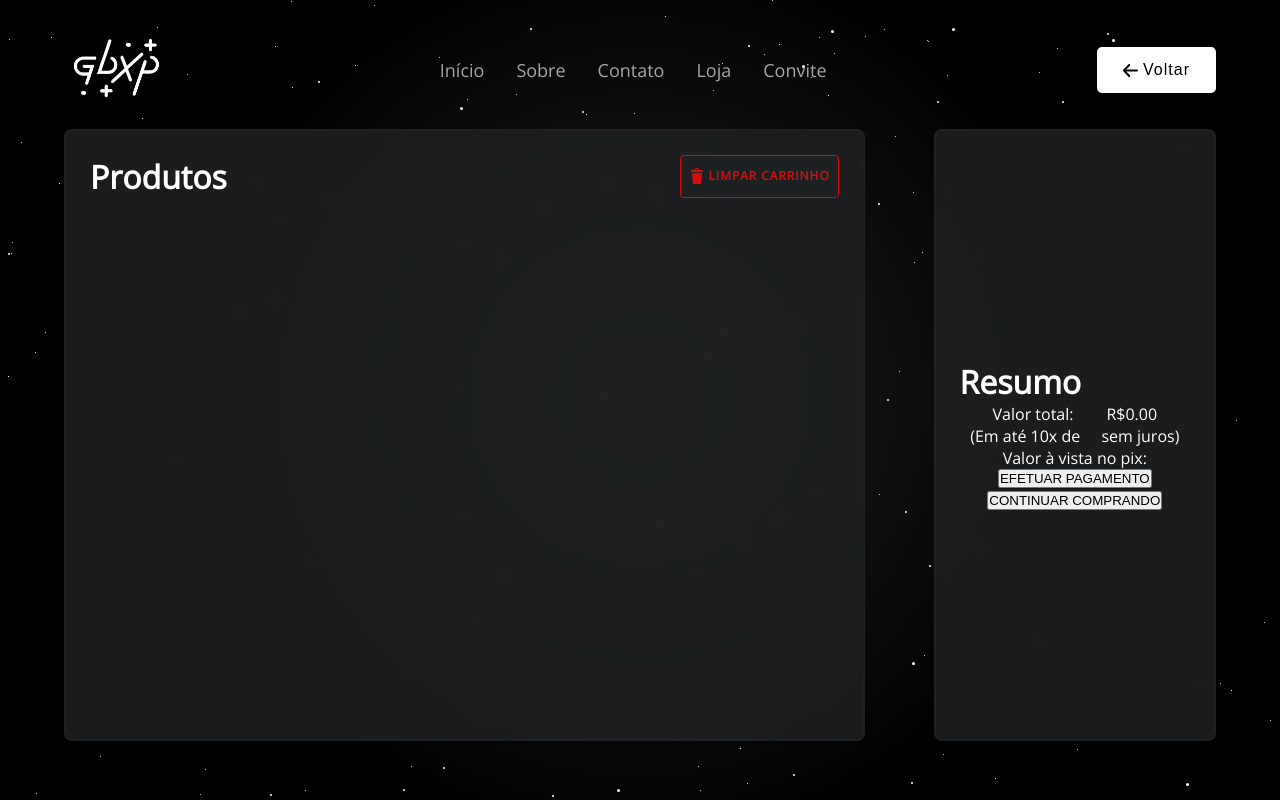
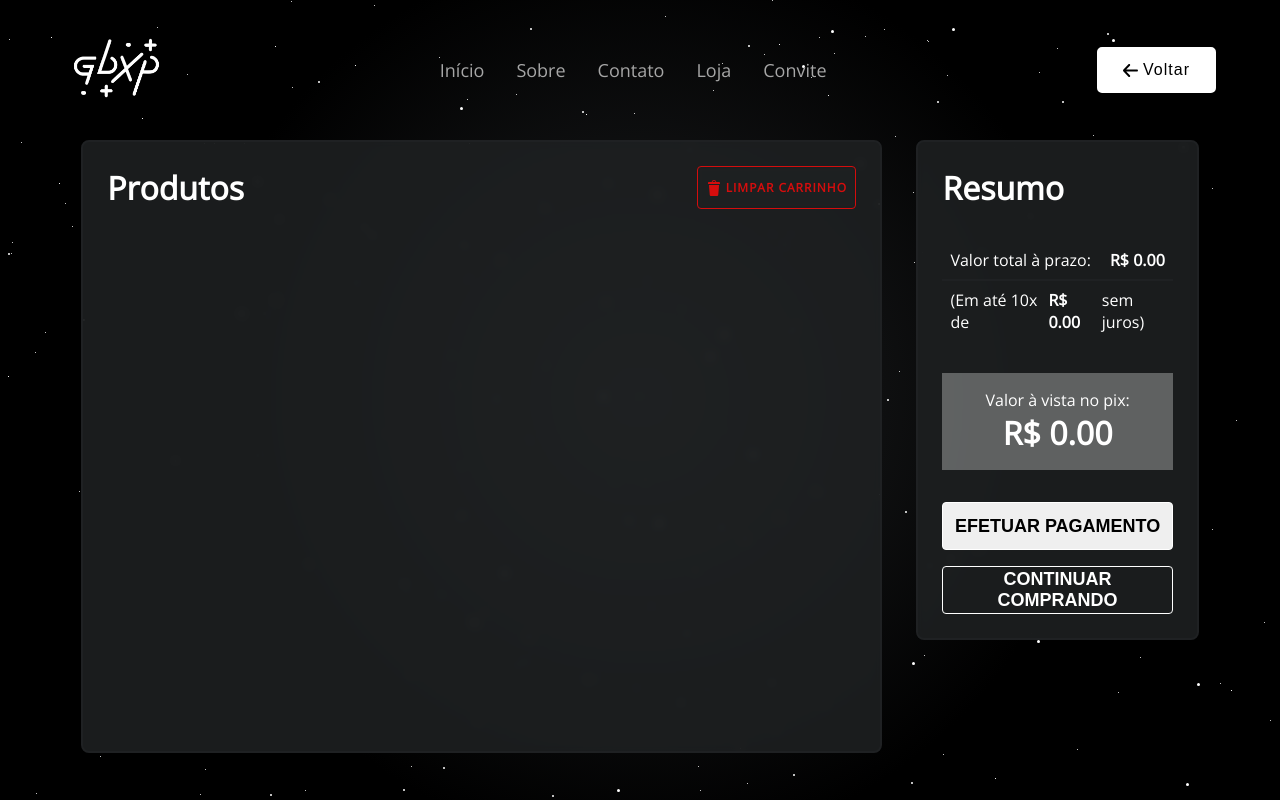
Before and after one commit to LeandroGiovani/GBXP, a Flask app: page /carrinho in a window 1280 px wide. Run offline with Flask 3, Linux system fonts and the light colour scheme; some libraries are stand-ins or nearby versions.

Commit message:
Ultima atualização

```diff
--- a/static/css/style.css
+++ b/static/css/style.css
@@ -1512,8 +1512,8 @@ svg{
   height: calc(85vh - 90px);
   padding: 0 5%;
   display: flex;
-  justify-content: space-between;
-  align-items: center;
+  justify-content: space-around;
+  align-items: flex-start;
 }
 
 .carrinho-content1{
@@ -1528,11 +1528,10 @@ svg{
 
 .carrinho-content2{
   width: 20%;
-  height: 95%;
+  max-width: 300px;
   display: flex;
   flex-direction: column;
   align-items: center;
-  justify-content: center;
   background-color: rgba(31, 33, 35, .85);
   border-radius: 8px;
   padding: 24px;
@@ -1551,9 +1550,83 @@ svg{
   width: 100%;
 }
 
-.div-preco p{
+.valorT{
   display: flex;
-  justify-content: space-evenly;
+  justify-content: space-between;
+  padding: 8px;
+  border-bottom: 2px solid #1f2123;
+}
+
+.valorT span, .valor10 span{
+  font-weight: bold;
+}
+
+.valor10{
+  display: flex;
+  justify-content: center;
+  padding: 8px;
+}
+
+#total-price10{
+  margin: 0 1ch;
+}
+
+.div-precoPix{
+  text-align: center;
+  margin: 32px 0;
+  padding: 16px 0;
+  width: 100%;
+  background-color: rgba(255, 255, 255, .3);
+}
+
+.div-precoPix span{
+  font-size: 32px;
+  font-weight: bold;
+}
+
+.btn-comprar{
+  height: 48px;
+  width: 100%;
+  border: 1px solid #fff;
+  font-size: 18px;
+  font-weight: bold;
+  margin-bottom: 16px;
+  border-radius: 4px;
+  transition: .2s all;
+}
+
+.btn-comprar:hover{
+  filter: brightness(80%);
+  cursor: pointer;
+}
+
+.btn-comprar:active{
+  scale: .95;
+}
+
+.btn-voltarLoja{
+  height: 48px;
+  width: 100%;
+  border: 1px solid #fff;
+  background-color: transparent;
+  color: #fff;
+  font-weight: bold;
+  border-radius: 4px;
+  font-size: 18px;
+  transition: .2s all;
+}
+
+.carrinho-content2 a{
+  width: 100%;
+}
+
+.carrinho-content2 a:hover button{
+  filter: brightness(80%);
+  cursor: pointer;
+}
+
+.carrinho-content2 a:active button{
+  scale: .95;
 }
 
 .texts-carrinho h1{
@@ -1566,6 +1639,7 @@ svg{
   font-weight: 900;
   text-align: left;
   width: 100%;
+  margin-bottom: 32px;
 }
 
 .icon-limpar{
@@ -1639,7 +1713,7 @@ svg{
 .produtos li{
   list-style: none;
   border-top: 2px solid rgba(31, 33, 35, .75);
-  padding: 9px 10px;
+  height: 15vh;
 }
 
 .cart-item{
--- a/templates/carrinho.html
+++ b/templates/carrinho.html
@@ -22,14 +22,14 @@
             <div class="carrinho-content2">
                 <h1>Resumo</h1>
                 <div class="div-preco">
-                    <p>Valor total: <span id="total-price"></span></p>
-                    <p>(Em até 10x de <span></span> sem juros)</p>
+                    <p class="valorT">Valor total à prazo: <span id="total-price"></span></p>
+                    <p class="valor10">(Em até 10x de <span id="total-price10"></span> sem juros)</p>
                 </div>
                 <div class="div-precoPix">
-                    <p>Valor à vista no pix: <br><span></span></p>
+                    <p>Valor à vista no pix: <br><span id="total-priceAV"></span></p>
                 </div>
                 <button class="btn-comprar">EFETUAR PAGAMENTO</button>
-                <a href="#"><button class="btn-voltarLoja">CONTINUAR COMPRANDO</button></a>
+                <a href="/loja"><button class="btn-voltarLoja">CONTINUAR COMPRANDO</button></a>
             </div>
         </section>
     </div>
@@ -44,6 +44,8 @@
 
             let cartList = document.getElementById('cart-list');
             let totalPriceElement = document.getElementById('total-price');
+            let totalPrice10 = document.getElementById('total-price10')
+            let totalPriceAV = document.getElementById('total-priceAV')
             let totalPrice = 0;
 
             // Limpar lista do carrinho
@@ -68,10 +70,6 @@
                 // Adicionar a tag de imagem ao item do carrinho
                 listItem.appendChild(imageElement);
                 listItem.appendChild(paragraphElement);
-
-                function svg(){
-
-                }
 
                 // Adicionar botão de deletar
                 let deleteButton = document.createElement('button');
@@ -113,7 +111,10 @@
             });
 
             // Exibir o preço total
-            totalPriceElement.textContent = `R$${totalPrice.toFixed(2)}`;
+            totalPriceElement.textContent = `R$ ${totalPrice.toFixed(2)}`;
+            valor10 = ` R$ ${(totalPrice/10).toFixed(2)} `
+            totalPrice10.textContent = valor10
+            totalPriceAV.textContent = `R$ ${(totalPrice*0.9).toFixed(2)}`
         }
 
         function removeFromCart(index) {
```
Also changed, not shown: templates/index.html (+5 -5 lines).
